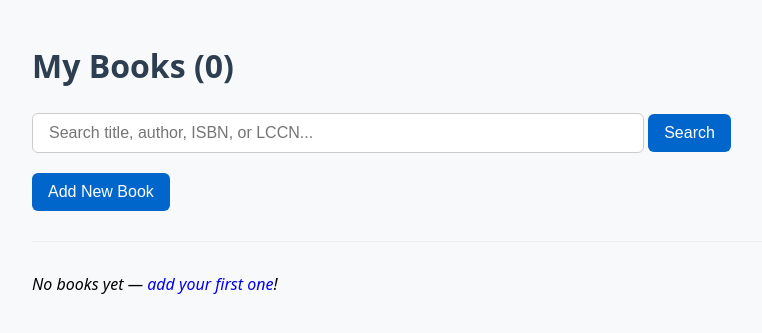
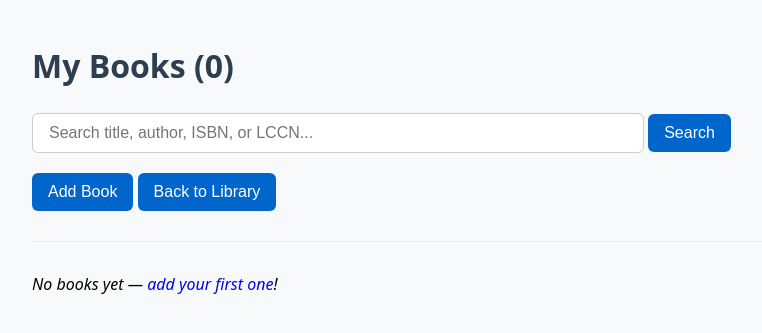
Before and after one commit to evohnave/BookTracker, a FastAPI app: page / in a window 1280 px wide. Shown: the top 333 px of the page, without its empty margins (8-770 px from the left). Run offline with FastAPI, Linux system fonts and the light colour scheme; data that the repository does not hold is empty.

Commit message:
Small changes

```diff
--- a/templates/add.html
+++ b/templates/add.html
@@ -24,7 +24,7 @@
     <p><label>Author:</label>     <input name="author" size="70" value="{{ query.author or '' }}"></p>
     <p><label>ISBN:</label>       <input name="isbn" size="20" value="{{ query.isbn or '' }}"></p>
     <p><label>LCCN:</label>       <input name="lccn" size="20" value="{{ query.lccn or '' }}"></p>
-    <button type="submit">Lookup on Google Books</button>
+    <button type="submit">Lookup</button>
 </form>
 
 <hr>
--- a/templates/home.html
+++ b/templates/home.html
@@ -34,7 +34,8 @@
     <button type="submit">Search</button>
 </form>
 
-<a href="/add"><button>Add New Book</button></a>
+<a href="/add"><button>Add Book</button></a>
+<a href="/"><button>Back to Library</button></a>
 <hr>
 
 {% if not books %}
```
